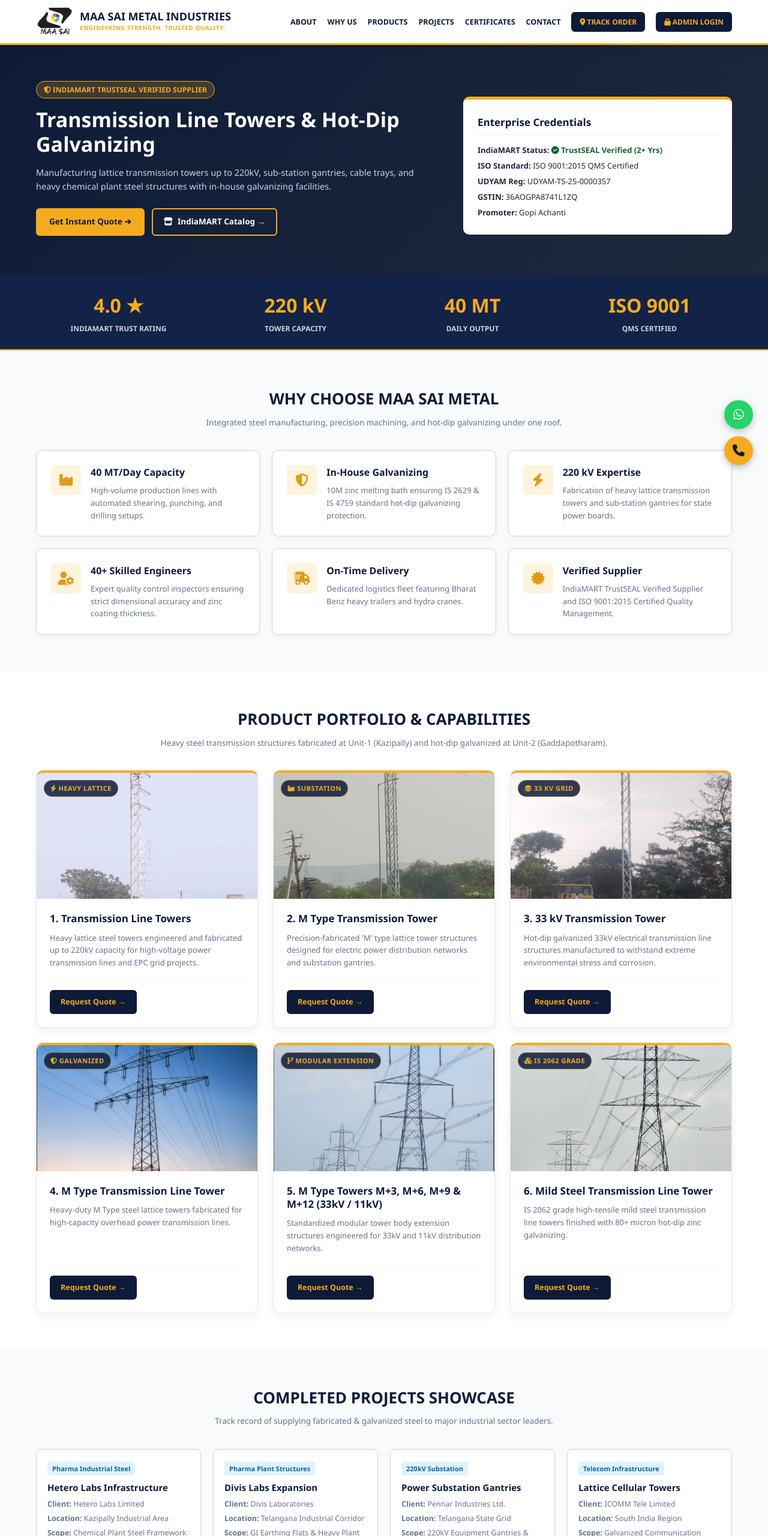
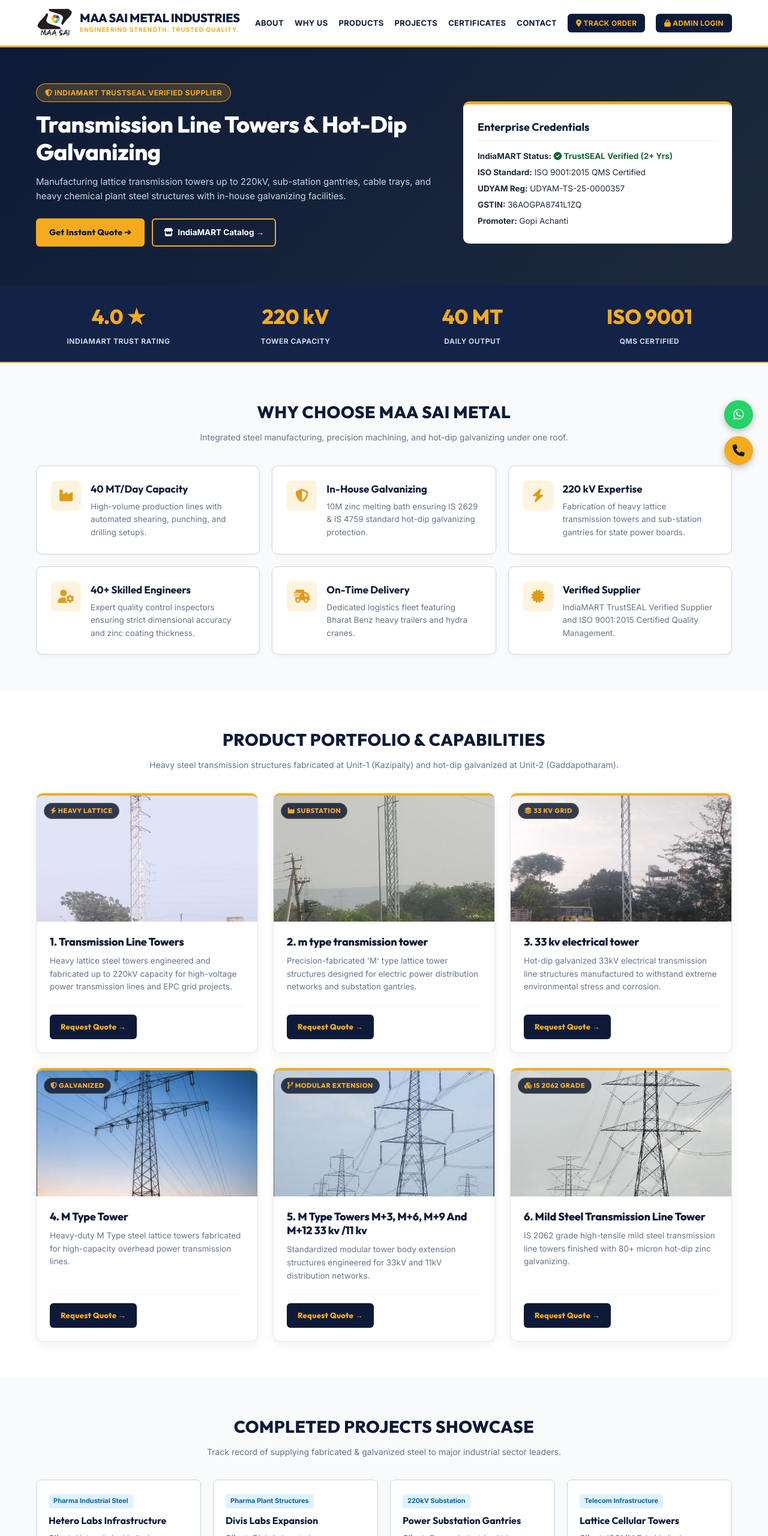
Before and after one commit to TiruRamNarla/Maa-Sai-Industries, a website: page index.html in a window 1280 px wide. Shown: the top 2560 px of the page at 60% size. Drawn offline with Linux system fonts and the light colour scheme.

Commit message:
Update index.html

```diff
--- a/index.html
+++ b/index.html
@@ -16,9 +16,17 @@
     </script>
 
     <title>MAA SAI METAL INDUSTRIES | Transmission Line Towers & Hot-Dip Galvanizing</title>
+
+    <!-- STYLISH GOOGLE FONTS -->
+    <link rel="preconnect" href="https://fonts.googleapis.com">
+    <link rel="preconnect" href="https://fonts.gstatic.com" crossorigin>
+    <link href="https://fonts.googleapis.com/css2?family=Inter:wght@400;500;600;700&family=Outfit:wght@600;700;800;900&display=swap" rel="stylesheet">
+
     <link href="https://cdnjs.cloudflare.com/ajax/libs/font-awesome/6.4.0/css/all.min.css" rel="stylesheet">
+
     <style>
-        * { box-sizing: border-box; margin: 0; padding: 0; font-family: 'Segoe UI', Arial, sans-serif; scroll-behavior: smooth; }
+        * { box-sizing: border-box; margin: 0; padding: 0; scroll-behavior: smooth; }
+
         :root {
             --primary-navy: #0d1b38;
             --secondary-navy: #132247;
@@ -29,54 +37,67 @@
             --text-dark: #1e293b;
             --text-muted: #64748b;
             --border-color: #cbd5e1;
+            --font-heading: 'Outfit', 'Segoe UI', sans-serif;
+            --font-body: 'Inter', 'Segoe UI', sans-serif;
         }
 
-        body { background-color: #ffffff; color: var(--text-dark); line-height: 1.6; }
+        body {
+            background-color: #ffffff;
+            color: var(--text-dark);
+            font-family: var(--font-body);
+            line-height: 1.6;
+            -webkit-font-smoothing: antialiased;
+        }
+
+        h1, h2, h3, h4, h5, .btn-quote, .btn-prod-quote, .brand-text h1 {
+            font-family: var(--font-heading);
+        }
+
         a { color: inherit; text-decoration: none; }
         .container { max-width: 1200px; margin: 0 auto; padding: 0 20px; }
 
         /* --- HEADER & NAVIGATION --- */
         header { background: #ffffff; position: sticky; top: 0; z-index: 1000; box-shadow: 0 2px 10px rgba(0,0,0,0.1); border-bottom: 3px solid var(--accent-gold); }
-        .nav-container { display: flex; justify-content: space-between; align-items: center; padding: 10px 20px; max-width: 1200px; margin: 0 auto; }
+        .nav-container { display: flex; justify-content: space-between; align-items: center; padding: 12px 20px; max-width: 1200px; margin: 0 auto; }
         .brand-logo { display: flex; align-items: center; gap: 12px; }
         .logo-img { height: 52px; width: auto; object-fit: contain; }
-        .brand-text h1 { font-size: 18px; font-weight: 800; color: var(--primary-navy); line-height: 1.1; }
-        .brand-text p { font-size: 10px; font-weight: 700; color: var(--accent-gold); letter-spacing: 0.5px; }
+        .brand-text h1 { font-size: 20px; font-weight: 800; color: var(--primary-navy); line-height: 1.1; letter-spacing: -0.3px; }
+        .brand-text p { font-size: 10px; font-weight: 700; color: var(--accent-gold); letter-spacing: 1px; }
 
         nav ul { display: flex; list-style: none; gap: 18px; align-items: center; }
-        nav ul li a { font-size: 12.5px; font-weight: 700; color: var(--primary-navy); text-transform: uppercase; transition: color 0.2s; }
+        nav ul li a { font-size: 13px; font-weight: 700; color: var(--primary-navy); text-transform: uppercase; transition: color 0.2s; letter-spacing: 0.3px; }
         nav ul li a:hover { color: var(--accent-gold); }
         .btn-portal-nav { background: var(--primary-navy); color: var(--accent-gold) !important; padding: 8px 14px; border-radius: 6px; font-size: 12px; }
 
         /* --- HERO SECTION --- */
         .hero { background: linear-gradient(135deg, #0d1b38 0%, #1e293b 100%); color: #ffffff; padding: 60px 0 40px; }
         .hero-grid { display: grid; grid-template-columns: 1.2fr 0.8fr; gap: 40px; align-items: center; }
-        .hero-badge { background: rgba(245, 171, 29, 0.2); color: var(--accent-gold); border: 1px solid var(--accent-gold); padding: 4px 12px; border-radius: 20px; font-size: 12px; font-weight: 700; display: inline-block; margin-bottom: 15px; }
-        .hero h2 { font-size: 34px; font-weight: 800; line-height: 1.2; margin-bottom: 15px; }
-        .hero p { color: #cbd5e1; font-size: 14.5px; margin-bottom: 25px; }
+        .hero-badge { background: rgba(245, 171, 29, 0.2); color: var(--accent-gold); border: 1px solid var(--accent-gold); padding: 5px 14px; border-radius: 20px; font-size: 12px; font-weight: 700; display: inline-block; margin-bottom: 15px; letter-spacing: 0.5px; }
+        .hero h2 { font-size: 38px; font-weight: 800; line-height: 1.2; margin-bottom: 15px; letter-spacing: -0.5px; }
+        .hero p { color: #cbd5e1; font-size: 15px; margin-bottom: 25px; }
 
         .hero-action-btns { display: flex; gap: 12px; flex-wrap: wrap; margin-bottom: 25px; }
-        .btn-quote { background: var(--accent-gold); color: var(--primary-navy); padding: 12px 22px; border-radius: 6px; font-weight: 800; font-size: 13.5px; }
+        .btn-quote { background: var(--accent-gold); color: var(--primary-navy); padding: 12px 22px; border-radius: 6px; font-weight: 800; font-size: 14px; letter-spacing: 0.3px; }
         .btn-pdf { background: transparent; color: #ffffff; border: 2px solid var(--accent-gold); padding: 10px 18px; border-radius: 6px; font-weight: 700; font-size: 13.5px; display: inline-flex; align-items: center; gap: 8px; }
 
         /* --- ANIMATED COUNTERS BAR --- */
         .counter-bar { background: var(--secondary-navy); padding: 25px 0; border-bottom: 2px solid var(--accent-gold); }
         .counter-grid { display: grid; grid-template-columns: repeat(4, 1fr); gap: 20px; text-align: center; color: white; }
-        .counter-item h3 { font-size: 32px; color: var(--accent-gold); font-weight: 800; }
-        .counter-item p { font-size: 12px; color: #cbd5e1; text-transform: uppercase; font-weight: 700; margin-top: 4px; }
+        .counter-item h3 { font-size: 34px; color: var(--accent-gold); font-weight: 800; }
+        .counter-item p { font-size: 12px; color: #cbd5e1; text-transform: uppercase; font-weight: 700; margin-top: 4px; letter-spacing: 0.5px; }
 
         /* --- SECTION HEADINGS --- */
         .section-padding { padding: 60px 0; }
-        .section-title { text-align: center; font-size: 26px; font-weight: 800; color: var(--primary-navy); margin-bottom: 8px; text-transform: uppercase; }
-        .section-subtitle { text-align: center; color: var(--text-muted); font-size: 13.5px; margin-bottom: 35px; }
+        .section-title { text-align: center; font-size: 28px; font-weight: 800; color: var(--primary-navy); margin-bottom: 8px; text-transform: uppercase; letter-spacing: 0.5px; }
+        .section-subtitle { text-align: center; color: var(--text-muted); font-size: 14px; margin-bottom: 35px; }
 
         /* --- WHY CHOOSE MAA SAI GRID --- */
         .why-grid { display: grid; grid-template-columns: repeat(auto-fit, minmax(320px, 1fr)); gap: 20px; }
         .why-card { background: #ffffff; border: 1px solid var(--border-color); border-radius: 10px; padding: 24px; box-shadow: 0 4px 12px rgba(0,0,0,0.03); display: flex; gap: 16px; align-items: flex-start; transition: transform 0.2s; }
         .why-card:hover { transform: translateY(-4px); border-color: var(--accent-gold); }
         .why-icon { width: 50px; height: 50px; background: rgba(245,171,29,0.15); color: var(--accent-gold-hover); border-radius: 8px; display: flex; align-items: center; justify-content: center; font-size: 22px; flex-shrink: 0; }
-        .why-content h4 { color: var(--primary-navy); font-size: 16px; margin-bottom: 6px; }
-        .why-content p { color: var(--text-muted); font-size: 13px; }
+        .why-content h4 { color: var(--primary-navy); font-size: 17px; margin-bottom: 6px; font-weight: 700; }
+        .why-content p { color: var(--text-muted); font-size: 13.5px; }
 
         /* --- ENHANCED PRODUCTS GRID STYLES --- */
         .products-grid {
@@ -130,6 +151,7 @@
             text-transform: uppercase;
             backdrop-filter: blur(4px);
             border: 1px solid rgba(245, 171, 29, 0.4);
+            font-family: var(--font-heading);
         }
         .product-content {
             padding: 22px;
@@ -140,14 +162,15 @@
         }
         .product-card h3 {
             color: var(--primary-navy);
-            font-size: 17px;
+            font-size: 18px;
             font-weight: 800;
             margin-bottom: 10px;
             line-height: 1.3;
+            letter-spacing: -0.2px;
         }
         .product-card p {
             color: var(--text-muted);
-            font-size: 13px;
+            font-size: 13.5px;
             margin-bottom: 20px;
             line-height: 1.6;
         }
@@ -161,10 +184,11 @@
             color: var(--accent-gold);
             padding: 10px 18px;
             border-radius: 6px;
-            font-size: 12.5px;
+            font-size: 13px;
             font-weight: 800;
             display: inline-block;
             transition: all 0.2s ease;
+            letter-spacing: 0.3px;
         }
         .btn-prod-quote:hover {
             background: var(--secondary-navy);
@@ -174,10 +198,10 @@
 
         /* --- PROJECTS SHOWCASE --- */
         .projects-grid { display: grid; grid-template-columns: repeat(auto-fit, minmax(260px, 1fr)); gap: 20px; }
-        .project-card { background: #ffffff; border: 1px solid var(--border-color); border-radius: 8px; padding: 18px; }
+        .project-card { background: #ffffff; border: 1px solid var(--border-color); border-radius: 8px; padding: 20px; }
         .project-badge { background: #e0f2fe; color: #0369a1; padding: 3px 8px; border-radius: 4px; font-size: 11px; font-weight: 700; display: inline-block; margin-bottom: 8px; }
-        .project-card h4 { color: var(--primary-navy); font-size: 15px; margin-bottom: 6px; }
-        .project-card p { font-size: 12.5px; color: var(--text-muted); margin-bottom: 4px; }
+        .project-card h4 { color: var(--primary-navy); font-size: 16px; margin-bottom: 6px; font-weight: 700; }
+        .project-card p { font-size: 13px; color: var(--text-muted); margin-bottom: 4px; }
 
         /* --- CERTIFICATES & TRUSTSEAL CENTER STYLES --- */
         .certs-grid { display: grid; grid-template-columns: repeat(auto-fit, minmax(250px, 1fr)); gap: 20px; }
@@ -196,17 +220,18 @@
         }
         .cert-card:hover { transform: translateY(-4px); border-color: var(--primary-navy); border-top-color: var(--accent-gold); }
         .cert-card i { font-size: 40px; color: var(--primary-navy); margin-bottom: 12px; }
-        .cert-card h4 { font-size: 16px; color: var(--primary-navy); margin-bottom: 6px; font-weight: 800; }
-        .cert-card p { font-size: 12px; color: var(--text-muted); margin-bottom: 16px; line-height: 1.5; }
+        .cert-card h4 { font-size: 17px; color: var(--primary-navy); margin-bottom: 6px; font-weight: 800; }
+        .cert-card p { font-size: 12.5px; color: var(--text-muted); margin-bottom: 16px; line-height: 1.5; }
         .btn-download-cert {
             display: inline-block;
             background: var(--primary-navy);
             color: var(--accent-gold);
-            padding: 9px 18px;
+            padding: 10px 18px;
             border-radius: 6px;
             font-weight: 800;
             font-size: 12px;
             transition: background 0.2s;
+            font-family: var(--font-heading);
         }
         .btn-download-cert:hover { background: var(--secondary-navy); }
         .trustseal-badge-img { max-width: 100%; height: auto; border-radius: 6px; border: 1px solid #e2e8f0; margin-bottom: 12px; }
@@ -216,7 +241,7 @@
         .map-card { background: #ffffff; border: 1px solid var(--border-color); border-radius: 10px; overflow: hidden; }
         .map-card iframe { width: 100%; height: 260px; border: none; }
         .map-info { padding: 18px; }
-        .btn-nav-map { display: inline-flex; align-items: center; gap: 8px; background: var(--primary-navy); color: var(--accent-gold); padding: 10px 16px; border-radius: 6px; text-decoration: none; font-weight: 700; font-size: 12.5px; margin-top: 12px; }
+        .btn-nav-map { display: inline-flex; align-items: center; gap: 8px; background: var(--primary-navy); color: var(--accent-gold); padding: 10px 16px; border-radius: 6px; text-decoration: none; font-weight: 700; font-size: 12.5px; margin-top: 12px; font-family: var(--font-heading); }
 
         /* --- CLIENTS SECTION STYLES --- */
         .clients-grid {
@@ -232,13 +257,14 @@
             border-radius: 8px;
             text-align: left;
             font-weight: 700;
-            font-size: 12.5px;
+            font-size: 13px;
             color: var(--primary-navy);
             box-shadow: 0 4px 10px rgba(0,0,0,0.04);
             transition: all 0.25s ease-in-out;
             display: flex;
             align-items: center;
             gap: 10px;
+            font-family: var(--font-heading);
         }
         .client-badge i {
             color: var(--accent-gold);
@@ -254,11 +280,11 @@
 
         /* --- CONTACT & FORM --- */
         .contact-container { display: grid; grid-template-columns: 1fr 1.2fr; gap: 40px; background: var(--primary-navy); color: #ffffff; padding: 40px; border-radius: 12px; }
-        .info-box h4 { font-size: 12px; color: #94a3b8; text-transform: uppercase; }
+        .info-box h4 { font-size: 12px; color: #94a3b8; text-transform: uppercase; font-family: var(--font-heading); letter-spacing: 0.5px; }
         .form-group { margin-bottom: 15px; }
-        .form-group label { display: block; font-size: 11px; font-weight: 700; text-transform: uppercase; margin-bottom: 5px; color: #cbd5e1; }
+        .form-group label { display: block; font-size: 11px; font-weight: 700; text-transform: uppercase; margin-bottom: 5px; color: #cbd5e1; font-family: var(--font-heading); }
         .form-group input, .form-group select, .form-group textarea { width: 100%; padding: 10px; background: #1e293b; border: 1px solid #334155; color: #ffffff; border-radius: 6px; font-size: 13px; }
-        .btn-submit-main { width: 100%; padding: 12px; background: var(--accent-gold); color: var(--primary-navy); border: none; font-weight: 800; font-size: 14px; border-radius: 6px; cursor: pointer; }
+        .btn-submit-main { width: 100%; padding: 12px; background: var(--accent-gold); color: var(--primary-navy); border: none; font-weight: 800; font-size: 15px; border-radius: 6px; cursor: pointer; font-family: var(--font-heading); }
 
         /* --- FLOATING ACTION BUTTONS --- */
         .floating-actions { position: fixed; bottom: 25px; right: 25px; display: flex; flex-direction: column; gap: 12px; z-index: 1000; }
@@ -270,7 +296,7 @@
         /* --- FOOTER --- */
         footer { background: #081023; color: #94a3b8; padding: 50px 0 25px; font-size: 13px; border-top: 1px solid #1e293b; }
         .footer-grid { display: grid; grid-template-columns: repeat(auto-fit, minmax(220px, 1fr)); gap: 30px; margin-bottom: 40px; text-align: left; }
-        .footer-col h4 { color: #ffffff; font-size: 15px; margin-bottom: 15px; text-transform: uppercase; border-bottom: 2px solid var(--accent-gold); padding-bottom: 6px; display: inline-block; }
+        .footer-col h4 { color: #ffffff; font-size: 15px; margin-bottom: 15px; text-transform: uppercase; border-bottom: 2px solid var(--accent-gold); padding-bottom: 6px; display: inline-block; font-family: var(--font-heading); letter-spacing: 0.5px; }
         .footer-col ul { list-style: none; }
         .footer-col ul li { margin-bottom: 8px; }
         .footer-bottom { border-top: 1px solid rgba(255,255,255,0.08); padding-top: 20px; text-align: center; font-size: 12px; }
@@ -323,8 +349,8 @@
             </div>
 
             <div style="background: #ffffff; color: var(--text-dark); padding: 24px; border-radius: 10px; border-top: 5px solid var(--accent-gold);">
-                <h3 style="color: var(--primary-navy); font-size: 17px; margin-bottom: 12px; border-bottom: 2px solid #f1f5f9; padding-bottom: 6px;">Enterprise Credentials</h3>
-                <ul style="list-style: none; font-size: 13px; line-height: 2;">
+                <h3 style="color: var(--primary-navy); font-size: 18px; margin-bottom: 12px; border-bottom: 2px solid #f1f5f9; padding-bottom: 6px;">Enterprise Credentials</h3>
+                <ul style="list-style: none; font-size: 13.5px; line-height: 2;">
                     <li><strong>IndiaMART Status:</strong> <span style="color:#166534; font-weight:bold;"><i class="fa-solid fa-circle-check"></i> TrustSEAL Verified (2+ Yrs)</span></li>
                     <li><strong>ISO Standard:</strong> ISO 9001:2015 QMS Certified</li>
                     <li><strong>UDYAM Reg:</strong> UDYAM-TS-25-0000357</li>
@@ -424,11 +450,11 @@
                 <div class="product-card">
                     <div class="product-img-wrapper">
                         <span class="product-badge-tag"><i class="fa-solid fa-industry"></i> Substation</span>
-                        <img src="/tower2.jpeg" alt="2. M Type Transmission Tower" class="product-img" onerror="this.src='/tower5.jpeg'">
+                        <img src="/tower2.jpeg" alt="2. m type transmission tower" class="product-img" onerror="this.src='/tower5.jpeg'">
                     </div>
                     <div class="product-content">
                         <div>
-                            <h3>2. M Type Transmission Tower</h3>
+                            <h3>2. m type transmission tower</h3>
                             <p>Precision-fabricated 'M' type lattice tower structures designed for electric power distribution networks and substation gantries.</p>
                         </div>
                         <div class="product-actions"><a href="#contact" class="btn-prod-quote">Request Quote &rarr;</a></div>
@@ -439,11 +465,11 @@
                 <div class="product-card">
                     <div class="product-img-wrapper">
                         <span class="product-badge-tag"><i class="fa-solid fa-layer-group"></i> 33 kV Grid</span>
-                        <img src="/tower3.jpeg" alt="3. 33 kV Transmission Tower" class="product-img" onerror="this.src='/tower6.jpeg'">
+                        <img src="/tower3.jpeg" alt="3. 33 kv electrical tower" class="product-img" onerror="this.src='/tower6.jpeg'">
                     </div>
                     <div class="product-content">
                         <div>
-                            <h3>3. 33 kV Transmission Tower</h3>
+                            <h3>3. 33 kv electrical tower</h3>
                             <p>Hot-dip galvanized 33kV electrical transmission line structures manufactured to withstand extreme environmental stress and corrosion.</p>
                         </div>
                         <div class="product-actions"><a href="#contact" class="btn-prod-quote">Request Quote &rarr;</a></div>
@@ -454,11 +480,11 @@
                 <div class="product-card">
                     <div class="product-img-wrapper">
                         <span class="product-badge-tag"><i class="fa-solid fa-shield-halved"></i> Galvanized</span>
-                        <img src="/tower4.jpeg" alt="4. M Type Transmission Line Tower" class="product-img">
+                        <img src="/tower4.jpeg" alt="4. M Type Tower" class="product-img">
                     </div>
                     <div class="product-content">
                         <div>
-                            <h3>4. M Type Transmission Line Tower</h3>
+                            <h3>4. M Type Tower</h3>
                             <p>Heavy-duty M Type steel lattice towers fabricated for high-capacity overhead power transmission lines.</p>
                         </div>
                         <div class="product-actions"><a href="#contact" class="btn-prod-quote">Request Quote &rarr;</a></div>
@@ -473,7 +499,7 @@
                     </div>
                     <div class="product-content">
                         <div>
-                            <h3>5. M Type Towers M+3, M+6, M+9 & M+12 (33kV / 11kV)</h3>
+                            <h3>5. M Type Towers M+3, M+6, M+9 And M+12 33 kv /11 kv</h3>
                             <p>Standardized modular tower body extension structures engineered for 33kV and 11kV distribution networks.</p>
                         </div>
                         <div class="product-actions"><a href="#contact" class="btn-prod-quote">Request Quote &rarr;</a></div>
@@ -606,7 +632,7 @@
                     </iframe>
                     <div class="map-info">
                         <h4>Unit-1: Fabrication Plant & Office</h4>
-                        <p style="font-size: 12px; color: var(--text-muted);">Survey No: 180/7, IDA Kazipally Village, Jinnaram Mandal, Sangareddy - 502319.</p>
+                        <p style="font-size: 12.5px; color: var(--text-muted);">Survey No: 180/7, IDA Kazipally Village, Jinnaram Mandal, Sangareddy - 502319.</p>
                         <a href="https://www.google.com/maps/search/?api=1&query=Maa+Sai+Metal+Industries+Kazipally+Sangareddy" target="_blank" class="btn-nav-map">
                             <i class="fa-solid fa-location-arrow"></i> Navigate to Unit 1
                         </a>
@@ -622,7 +648,7 @@
                     </iframe>
                     <div class="map-info">
                         <h4>Unit-2: Hot-Dip Galvanizing Plant</h4>
-                        <p style="font-size: 12px; color: var(--text-muted);">Survey No: 25/B1 & 26/B1, Gaddapotharam Village, Jinnaram Mandal, Sangareddy - 502319.</p>
+                        <p style="font-size: 12.5px; color: var(--text-muted);">Survey No: 25/B1 & 26/B1, Gaddapotharam Village, Jinnaram Mandal, Sangareddy - 502319.</p>
                         <a href="https://www.google.com/maps/search/?api=1&query=Gaddapotharam+Industrial+Area+Jinnaram+Sangareddy" target="_blank" class="btn-nav-map">
                             <i class="fa-solid fa-location-arrow"></i> Navigate to Unit 2
                         </a>
@@ -662,7 +688,7 @@
         <div class="container">
             <div class="contact-container">
                 <div class="contact-info">
-                    <h3 style="color: var(--accent-gold); font-size: 22px; margin-bottom: 20px;">Contact Sales Desk</h3>
+                    <h3 style="color: var(--accent-gold); font-size: 24px; margin-bottom: 20px;">Contact Sales Desk</h3>
 
                     <div class="info-box" style="margin-bottom: 20px;">
                         <h4>Promoter</h4>
@@ -678,8 +704,8 @@
                 </div>
 
                 <div>
-                    <h3 style="color: var(--accent-gold); font-size: 22px; margin-bottom: 10px;">Request Quotation</h3>
-                    <p style="color: #94a3b8; font-size: 13px; margin-bottom: 20px;">Enquiries submitted here sync directly into our Maa Sai ERP system.</p>
+                    <h3 style="color: var(--accent-gold); font-size: 24px; margin-bottom: 10px;">Request Quotation</h3>
+                    <p style="color: #94a3b8; font-size: 13.5px; margin-bottom: 20px;">Enquiries submitted here sync directly into our Maa Sai ERP system.</p>
 
                     <div id="form-status" style="display:none; padding:10px; border-radius:6px; margin-bottom:15px; font-weight:bold; font-size:13px;"></div>
 
@@ -735,7 +761,7 @@
             <div class="footer-grid">
                 <div class="footer-col">
                     <h4>Maa Sai Metal</h4>
-                    <p style="font-size: 12.5px; line-height: 1.8;">ISO 9001:2015 Certified & IndiaMART TrustSEAL Verified Manufacturer of Transmission Line Towers, Substation Structures, and GI Earthing Flats.</p>
+                    <p style="font-size: 13px; line-height: 1.8;">ISO 9001:2015 Certified & IndiaMART TrustSEAL Verified Manufacturer of Transmission Line Towers, Substation Structures, and GI Earthing Flats.</p>
                 </div>
 
                 <div class="footer-col">
@@ -761,7 +787,7 @@
 
                 <div class="footer-col">
                     <h4>Plant Address</h4>
-                    <p style="font-size:12px; line-height: 1.7;">Unit-1: Sy No: 180/7, Kazipally (V), Jinnaram (M), Sangareddy, TS - 502319.<br>Unit-2: Sy No: 25/B1, Gaddapotharam (V), TS.</p>
+                    <p style="font-size:12.5px; line-height: 1.7;">Unit-1: Sy No: 180/7, Kazipally (V), Jinnaram (M), Sangareddy, TS - 502319.<br>Unit-2: Sy No: 25/B1, Gaddapotharam (V), TS.</p>
                 </div>
             </div>
 
```
